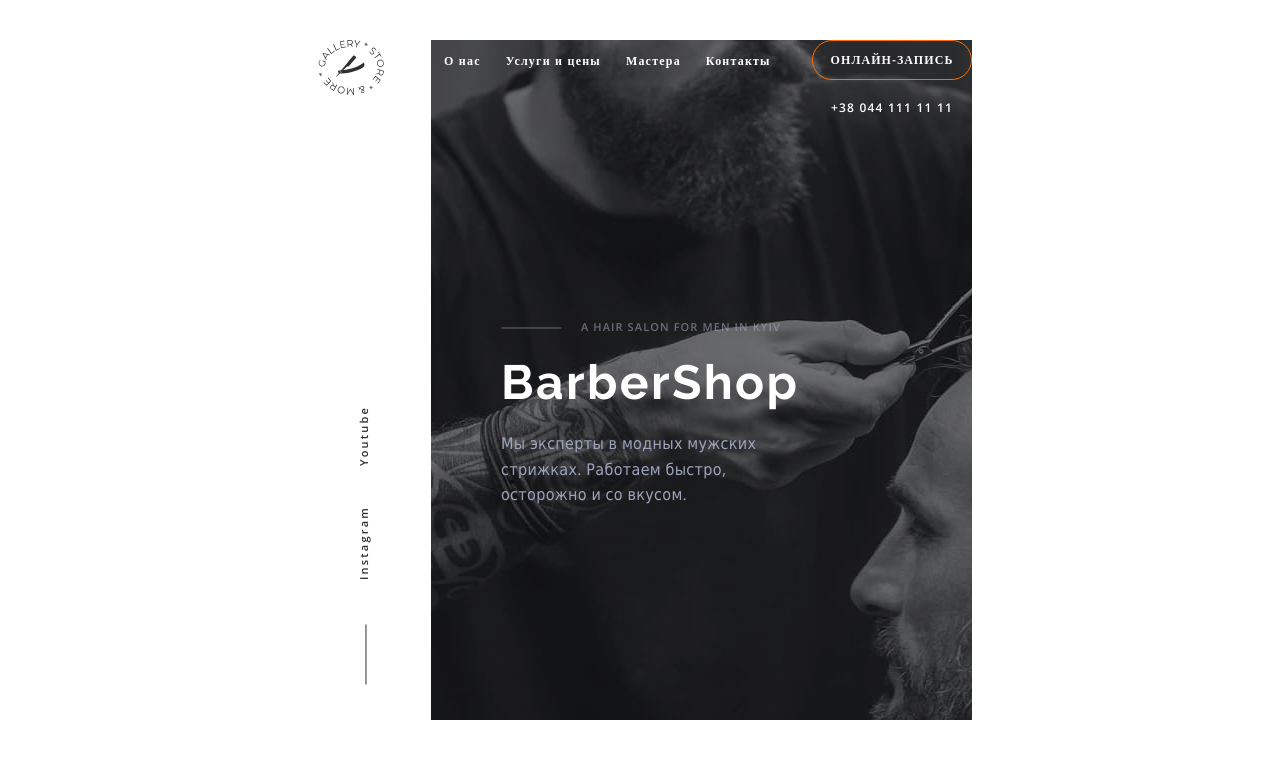
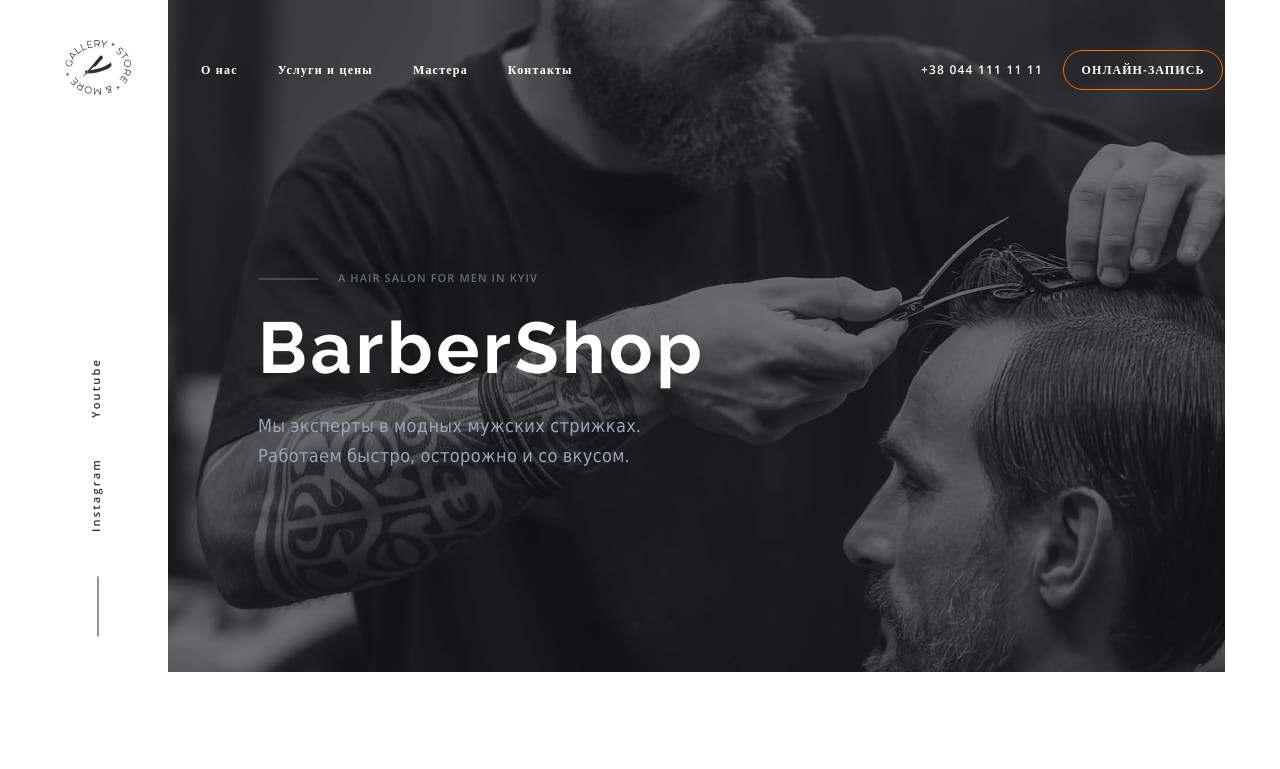
Before and after one commit to zefir0211/barbershop, a plain HTML site: page index.html in a window 1280 px wide. Shown: the top 769 px of the page. Drawn offline with nearby package versions, Linux system fonts and the light colour scheme.

Commit message:
desktop - header, hero

```diff
--- a/index.html
+++ b/index.html
@@ -16,6 +16,7 @@
     <header class="header">
         <div class="container">
             <a class="header__logo" href="index.html"><svg class="header__logo-icon" width="65.97" height="55.46"><use href="./img/symbol-defs.svg#icon-logo"></use></svg></a>
+            <div class="header__nav-container">
                 <nav class="header__navigation">
                     <ul class="header__list">
                         <li class="header__item"><a class="header__link" href="#about">О нас</a></li>
@@ -27,6 +28,7 @@
                 <div class="header__contacts">
                     <a class="header__tel" href="tel:+380441111111">+38 044 111 11 11</a>
                     <button class="header__btn btn btn--light" tupe="button">онлайн-запись</button>
+                </div>
             </div>
             <svg class="header__mob-btn" width="40" height="40">
                 <use href="./img/symbol-defs.svg#icon-mob-menu-btn"></use>
--- a/sass/components/_container.scss
+++ b/sass/components/_container.scss
@@ -1,6 +1,4 @@
 .container {
-
-
     // mob
     max-width: 100%;
     padding: 0 15px;
@@ -17,15 +15,17 @@
         margin: 0 auto;
     }
 
+    // tab
     @media screen and (min-width: 768px)  {
         max-width: 768px;
         padding: 0 39px;
         margin: 0 auto;
     }
 
+    // desktop
     @media screen and (min-width: 1280px)  {
-        width: 1280px;
-        padding: 0 15px;
+        max-width: 1280px;
+        padding: 0 55px;
         margin: 0 auto;
     }
 }
--- a/sass/loyout/__hero.scss
+++ b/sass/loyout/__hero.scss
@@ -1,11 +1,6 @@
 .hero {
 
     .container {
-        // display: flex;
-        // flex-direction: row;
-        // height: auto;
-        // margin: 0 auto;
-
         // mob
         padding: 0;
 
@@ -17,6 +12,7 @@
             padding: 0px;
         }
 
+        // tab
         @media screen and (min-width: 768px) {
             padding: 0px 39px 0 39px;
 
@@ -25,33 +21,26 @@
             align-items: center;
         }
 
+        // desktop
         @media screen and (min-width: 1280px) {
-            padding: 40px 52px 0 62px;
+            padding: 0px 55px 0 55px;
+
+            display: flex;
+            flex-direction: row;
+            height: auto;
+            margin: 0 auto;
+            align-items: start;
         }
     }
 
     &__container {
-        // width: 1073px;
-        // height: 650px;
-        // padding-top: 271px;
-        // padding-left: 65px;
+        // MOB
+        min-height: 580px;
 
+        background-color: #303030;
+        flex-grow: 1;
 
-        // background-image: linear-gradient(
-        //     rgba(25, 28, 38, 0.2),
-        //     rgba(25, 28, 38, 0.2)),
-        //     url(../img/header-background-1.jpg);
-        // background-repeat: no-repeat;
-        // background-position: center;
-        // background-size: cover;
-
-            // MOB
-            min-height: 580px;
-
-            background-color: #303030;
-            flex-grow: 1;
-
-             background-image: linear-gradient(
+        background-image: linear-gradient(
             rgba(25, 28, 38, 0.2),
             rgba(25, 28, 38, 0.2)),
             url(../img/hero-bg-mob.jpg);
@@ -61,13 +50,13 @@
 
         padding: 208px 30px 0 30px;
 
+        // tab
         @media screen and (min-width: 768px)  {
             width: 576px;
             height: 680px;
             padding-top: 280px;
             padding-left: 70px;
             margin-left: auto;
-
 
             background-image: linear-gradient(
                 rgba(25, 28, 38, 0.2),
@@ -77,20 +66,24 @@
             background-position: center;
             background-size: cover;
         }
+
+        // desktop
+        @media screen and (min-width: 1280px)  {
+            width: 1073px;
+            height: 672px;
+            padding: 271px 0 0 90px;
+
+            background-image: linear-gradient(
+                rgba(25, 28, 38, 0.2),
+                rgba(25, 28, 38, 0.2)),
+                url(../img/header-background-1.jpg);
+            background-repeat: no-repeat;
+            background-position: center;
+            background-size: cover;
+        }
     }
 
     &__top-text {
-        // font-family: 'Open Sans';
-        // font-weight: 600;
-        // font-size: 11px;
-        // line-height: 1.36;
-        // letter-spacing: 0.1em;
-        // text-transform: uppercase;
-
-        // margin-bottom: 20px;
-
-        // color: rgba(157, 164, 189, 0.6);
-
         // MOB
         position: relative;
 
@@ -115,21 +108,9 @@
             background-color: rgba(157, 164, 189, 0.6);
             transform: rotate(-90deg) translate(-19px);
         }
-
-
     }
 
     &__heading {
-        // font-family: 'Raleway';
-        // font-weight: 700;
-        // font-size: 72px;
-        // line-height: 1.18;
-        // letter-spacing: 0.05em;
-
-        // margin-bottom: 20px;
-
-        // color: var(--light-color);
-
         // MOB
         font-family: 'Raleway';
         font-weight: 700;
@@ -140,20 +121,15 @@
         color: var(--light-color);
 
         margin-bottom: 20px;
+
+        // desktop
+        @media screen and (min-width: 1280px) {
+            font-size: 72px;
+            line-height: 1.18;
+        }
     }
 
     &__bottom-text {
-        // font-family: 'Open Sans';
-        // font-style: normal;
-        // font-weight: 400;
-        // font-size: 18px;
-        // line-height: 1.66;
-        // letter-spacing: 0.02em;
-
-        // width: 400px;
-
-        // color: #9DA4BD;
-
         // mob
         max-width: 306px;
 
@@ -162,10 +138,19 @@
         letter-spacing: 0.02em;
 
         color: #9DA4BD;
+
+        // desktop
+        @media screen and (min-width: 1280px) {
+            font-size: 18px;
+            line-height: 1.66;
+
+            max-width: 400px;
+        }
     }
 }
 
 .soc {
+    // MOB
     position: relative;
     width: 127px;
     padding-left: 50px;
@@ -174,6 +159,7 @@
     align-items: flex-end;
     display: none;
 
+    // tab
     @media screen and (min-width: 768px)  {
         position: relative;
 
@@ -186,9 +172,14 @@
         align-items: flex-end;
     }
 
-
+    // desktop
+    @media screen and (min-width: 1280px) {
+        height: 672px;
+        padding: 0 30px;
+    }
 
     &__list {
+        // MOB
         display: flex;
         transform-origin: top left;
         transform: rotate(-90deg) translate(-19px);
@@ -207,6 +198,7 @@
     }
 
     &__link {
+        // MOB
         font-weight: 600;
         font-size: 11px;
         line-height: 1.36;
--- a/sass/loyout/_header.scss
+++ b/sass/loyout/_header.scss
@@ -1,13 +1,10 @@
 
 .header {
+    // MOB
     position: absolute;
     width: 100%;
+
     .container {
-        // margin: 0 auto;
-        // display: flex;
-        // align-items: center;
-        // padding-top: 20px;
-
         // MOB
         position: relative;
         padding: 40px 15px 0 15px;
@@ -16,10 +13,12 @@
             padding: 40px 30px 0 30px;
         }
 
+        // MOB
         @media screen and (min-width: 480px) {
             padding: 40px 30px 0 30px;
         }
 
+        // tab
         @media screen and (min-width: 768px) {
             padding: 40px 41px 0 50px;
 
@@ -27,23 +26,23 @@
             display: flex;
         }
 
+        // desktop
         @media screen and (min-width: 1280px) {
-            padding: 40px 52px 0 62px;
+            padding: 0;
+            padding: 40px 55px 0 55px;
+            margin: 0 auto;
+            display: flex;
+            align-items: center;
         }
 
     }
 
     &__logo {
-        // margin-right:60px;
-        // margin-left: 35px;
-
         // tab
-
-
         @media screen and (min-width: 768px) {
-            margin-right: 60px;
+            margin-right: 70px;
+            margin-left: 10px;
         }
-
     }
 
     &__logo-icon {
@@ -56,9 +55,18 @@
         }
     }
 
+    &__nav-container {
+        // MOB
+        width: 100%;
+        display: flex;
+        align-items: baseline;
+    }
+
     &__navigation {
+        // MOB
         display: none;
 
+        // tab
         @media screen and (min-width: 768px)  {
             display: block;
             padding-top: 10px;
@@ -66,20 +74,26 @@
     }
 
     &__list {
+        // MOB
         display: flex;
     }
 
-    // &__item:not(:last-child) {
-    // margin-right: 40px;
-    // }
+    // desktop
+    @media screen and (min-width: 1280px) {
+        &__item:not(:last-child) {
+        margin-right: 40px;
+        }
+    }
 
     &__item {
+        // tab
         @media screen and (min-width: 768px)  {
             margin-right: 25px;
         }
     }
 
     &__link {
+        // MOB
         font-family: 'Open Sans';
         font-style: normal;
         font-weight: 600;
@@ -98,16 +112,28 @@
     }
 
     &__contacts {
+        // MOB
         margin-left: auto;
         display: none;
 
+        // tab
         @media screen and (min-width: 768px)  {
             display: flex;
             flex-direction: column-reverse;
         }
+
+        // desktop
+        @media screen and (min-width: 1280px)  {
+            display: flex;
+            flex-direction: row;
+            align-items: baseline;
+
+            margin-right: 2px;
+        }
     }
 
     &__tel {
+        // MOB
         margin-right: 40px;
 
         font-weight: 600;
@@ -124,18 +150,31 @@
             cursor: pointer;
         }
 
+        // tab
         @media screen and (min-width: 768px) {
             margin: 0 auto;
+        }
+
+        // desktop
+        @media screen and (min-width: 1280px) {
+            margin-right: 20px;
         }
     }
 
     &__btn {
+        // tab
         @media screen and (min-width: 768px) {
             margin-bottom: 20px;
+        }
+
+        // desktop
+        @media screen and (min-width: 1280px) {
+            margin-bottom: 0px;
         }
     }
 
     &__mob-btn {
+        // MOB
         position: absolute;
         top: 48px;
         right: 30px;
@@ -148,6 +187,7 @@
             fill: var(--active-color);
         }
 
+        // tab
         @media screen and (min-width: 768px) {
             display: none;
         }
```
Also changed, not shown: css/main.css, css/main.min.css, 2 other files. Lines whose indentation alone changed are shown as unchanged.
